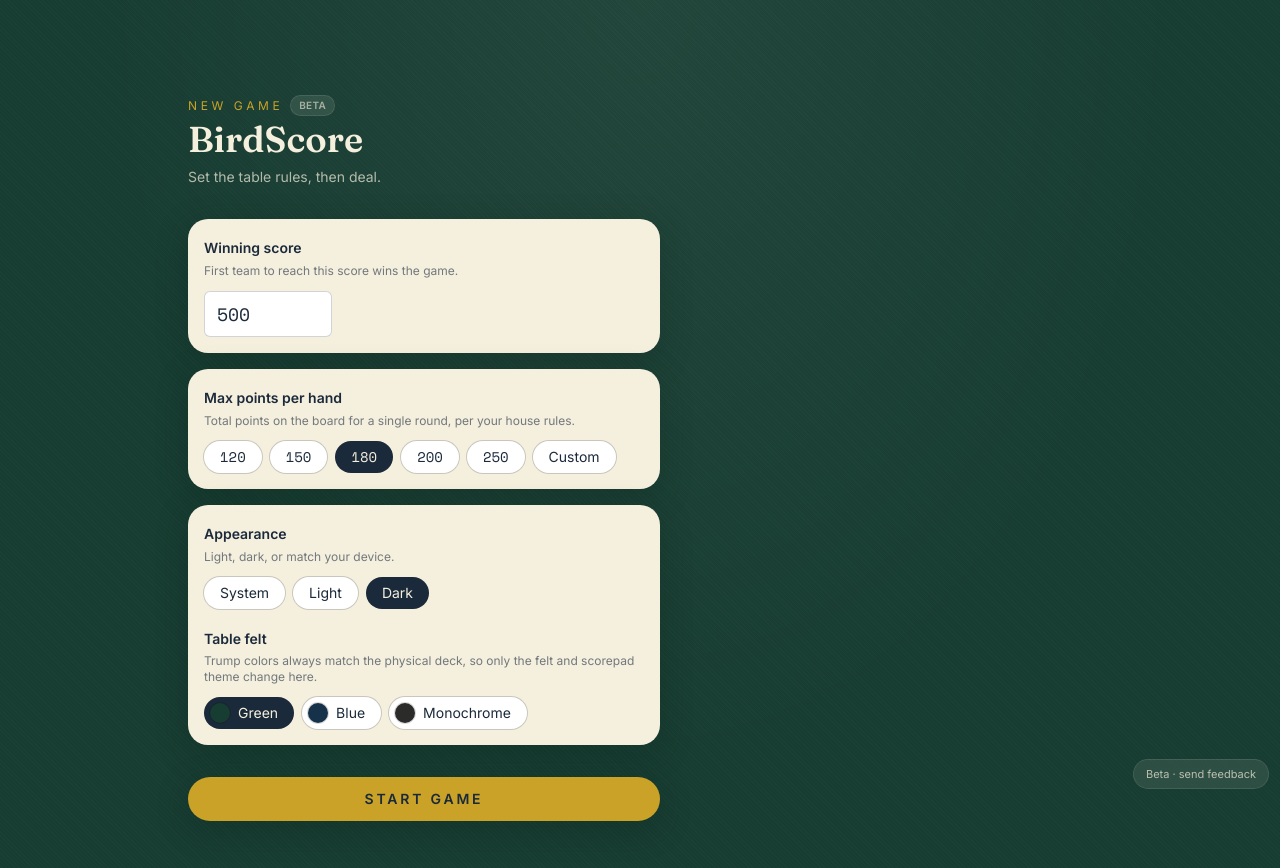
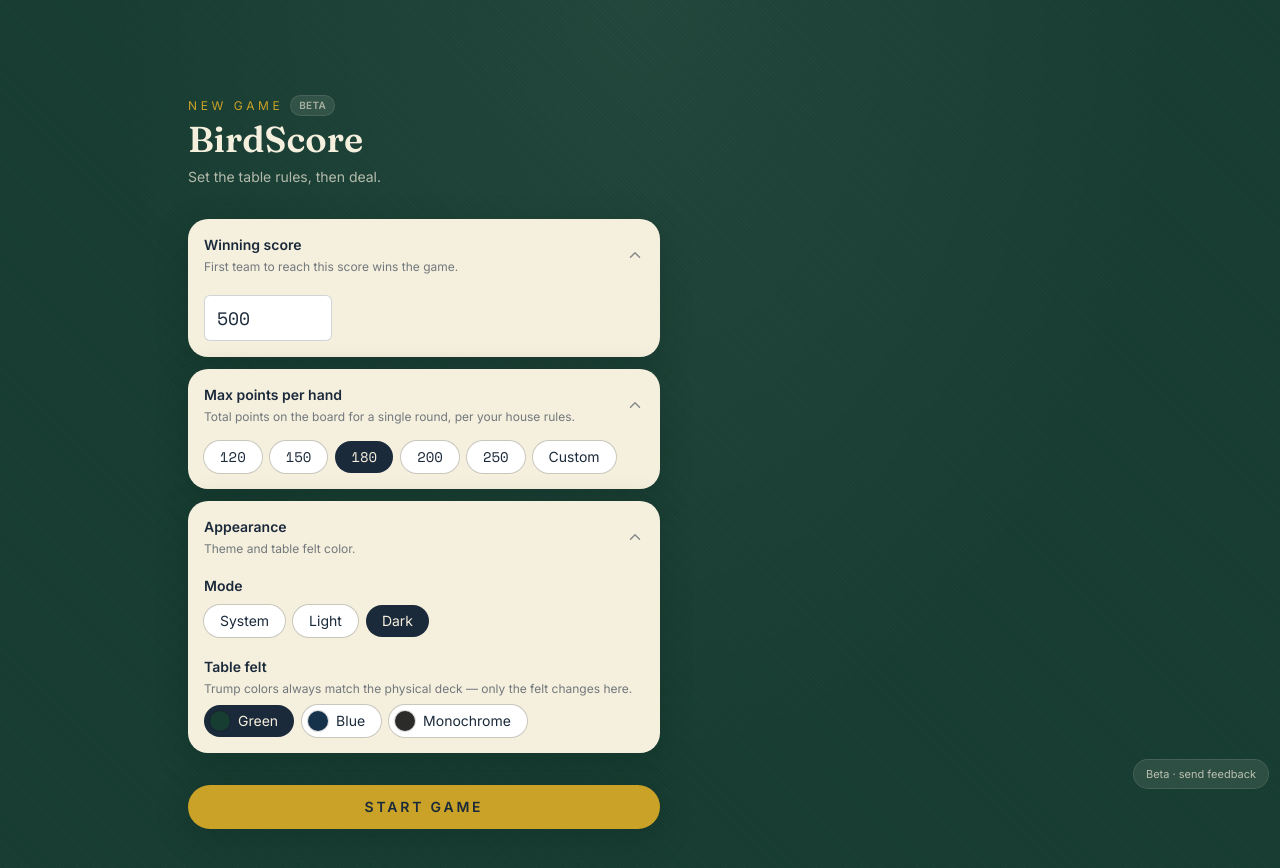
Before and after one commit to SignShopMan/birdscore-web, a Next.js app: page / in a window 1280 px wide. Shown: the top 868 px of the page. Built offline with nearby package versions, Linux system fonts and the light colour scheme.

Commit message:
Beta round 1: bid/trump order, custom points, dealer fix, feedback link

```diff
--- a/app/globals.css
+++ b/app/globals.css
@@ -43,20 +43,20 @@
 }
 
 [data-mode="light"][data-accent="green"] {
-  --felt: 233 241 234;
-  --felt-dark: 211 228 214;
+  --felt: 191 224 199;
+  --felt-dark: 159 205 170;
   --parchment: 27 42 58;
   --felt-texture: 0 0 0;
 }
 [data-mode="light"][data-accent="blue"] {
-  --felt: 231 239 246;
-  --felt-dark: 207 224 238;
+  --felt: 191 217 240;
+  --felt-dark: 156 194 232;
   --parchment: 27 42 58;
   --felt-texture: 0 0 0;
 }
 [data-mode="light"][data-accent="mono"] {
-  --felt: 237 237 234;
-  --felt-dark: 220 220 215;
+  --felt: 217 217 212;
+  --felt-dark: 196 196 190;
   --parchment: 27 42 58;
   --felt-texture: 0 0 0;
 }
--- /dev/null
+++ b/components/CollapsibleCard.tsx
@@ -0,0 +1,65 @@
+"use client";
+
+import { ReactNode, useState } from "react";
+
+function ChevronIcon({ open }: { open: boolean }) {
+  return (
+    <svg
+      width="18"
+      height="18"
+      viewBox="0 0 24 24"
+      fill="none"
+      stroke="currentColor"
+      strokeWidth="2"
+      className={`shrink-0 text-ink/50 transition-transform duration-200 ${open ? "rotate-180" : ""}`}
+    >
+      <path d="M6 9l6 6 6-6" strokeLinecap="round" strokeLinejoin="round" />
+    </svg>
+  );
+}
+
+export function CollapsibleCard({
+  title,
+  subtitle,
+  defaultOpen = true,
+  hasError = false,
+  children,
+}: {
+  title: string;
+  subtitle?: string;
+  defaultOpen?: boolean;
+  /** Shows a small warning dot next to the chevron when true and the card is
+   * collapsed, so a disabled Save/Start button doesn't look unexplained. */
+  hasError?: boolean;
+  children: ReactNode;
+}) {
+  const [open, setOpen] = useState(defaultOpen);
+
+  return (
+    <div className="overflow-hidden rounded-card bg-paper shadow-card">
+      <button
+        type="button"
+        onClick={() => setOpen((o) => !o)}
+        aria-expanded={open}
+        className="flex w-full items-center justify-between gap-3 p-4 text-left"
+      >
+        <span className="min-w-0">
+          <span className="block font-body text-sm font-semibold text-ink">{title}</span>
+          {subtitle && (
+            <span className="mt-1 block font-body text-xs text-ink/60">{subtitle}</span>
+          )}
+        </span>
+        <span className="flex shrink-0 items-center gap-2">
+          {hasError && !open && (
+            <span
+              className="h-2 w-2 rounded-full bg-trump-red"
+              aria-label={`${title} has an issue that needs attention`}
+            />
+          )}
+          <ChevronIcon open={open} />
+        </span>
+      </button>
+      {open && <div className="px-4 pb-4">{children}</div>}
+    </div>
+  );
+}
--- a/components/GameScreen.tsx
+++ b/components/GameScreen.tsx
@@ -78,7 +78,13 @@
           Scoreboard
         </span>
         <span className="font-score tabular-score text-lg font-bold text-parchment">
-          Us {usTotal(rounds)} &middot; Them {themTotal(rounds)}
+          <span className={usTotal(rounds) > themTotal(rounds) ? "text-brass" : undefined}>
+            Us {usTotal(rounds)}
+          </span>
+          {" \u00B7 "}
+          <span className={themTotal(rounds) > usTotal(rounds) ? "text-brass" : undefined}>
+            Them {themTotal(rounds)}
+          </span>
         </span>
       </button>
 
--- a/components/ScoreTotals.tsx
+++ b/components/ScoreTotals.tsx
@@ -7,18 +7,32 @@
     <div className="grid grid-cols-2 gap-3">
       <div
         className={`rounded-card p-4 text-center ${
-          usLeads ? "bg-brass/25 ring-1 ring-brass" : "bg-paper-dim"
+          usLeads ? "bg-brass/25 ring-2 ring-brass" : "bg-paper-dim"
         }`}
       >
-        <div className="font-body text-xs uppercase tracking-[0.2em] text-ink/60">Us</div>
+        <div className="flex items-center justify-center gap-1.5">
+          <span className="font-body text-xs uppercase tracking-[0.2em] text-ink/60">Us</span>
+          {usLeads && (
+            <span className="rounded-full bg-brass px-1.5 py-0.5 font-body text-[9px] font-bold uppercase tracking-wide text-ink">
+              Leading
+            </span>
+          )}
+        </div>
         <div className="font-score tabular-score text-5xl font-bold text-ink">{us}</div>
       </div>
       <div
         className={`rounded-card p-4 text-center ${
-          themLeads ? "bg-brass/25 ring-1 ring-brass" : "bg-paper-dim"
+          themLeads ? "bg-brass/25 ring-2 ring-brass" : "bg-paper-dim"
         }`}
       >
-        <div className="font-body text-xs uppercase tracking-[0.2em] text-ink/60">Them</div>
+        <div className="flex items-center justify-center gap-1.5">
+          <span className="font-body text-xs uppercase tracking-[0.2em] text-ink/60">Them</span>
+          {themLeads && (
+            <span className="rounded-full bg-brass px-1.5 py-0.5 font-body text-[9px] font-bold uppercase tracking-wide text-ink">
+              Leading
+            </span>
+          )}
+        </div>
         <div className="font-score tabular-score text-5xl font-bold text-ink">{them}</div>
       </div>
     </div>
--- a/components/SettingsScreen.tsx
+++ b/components/SettingsScreen.tsx
@@ -9,6 +9,7 @@
 } from "@/lib/rook-engine";
 import { useGameStore } from "@/lib/game-store";
 import { ThemePicker } from "./ThemePicker";
+import { CollapsibleCard } from "./CollapsibleCard";
 
 export function SettingsScreen({
   mode = "new",
@@ -69,34 +70,32 @@
             : "Set the table rules, then deal."}
         </p>
 
-        <div className="mt-8 space-y-4">
-          <div className="rounded-card bg-paper p-4 shadow-card">
-            <label className="font-body text-sm font-semibold text-ink">Winning score</label>
-            <p className="mt-1 font-body text-xs text-ink/60">
-              First team to reach this score wins the game.
-            </p>
+        <div className="mt-8 space-y-3">
+          <CollapsibleCard
+            title="Winning score"
+            subtitle="First team to reach this score wins the game."
+            hasError={!winningScoreValid}
+          >
             <input
               type="text"
               inputMode="numeric"
               value={winningScoreInput}
               onChange={(e) => setWinningScoreInput(e.target.value)}
-              className="mt-3 w-32 rounded-md border border-ink/20 bg-white px-3 py-2 font-score text-lg tabular-score text-ink"
+              className="mt-1 w-32 rounded-md border border-ink/20 bg-white px-3 py-2 font-score text-lg tabular-score text-ink"
             />
             {!winningScoreValid && (
               <p className="mt-1 font-body text-xs text-trump-red">
                 Enter a multiple of 5, at least {maxPoints} (this hand&rsquo;s max) and up to 5000.
               </p>
             )}
-          </div>
+          </CollapsibleCard>
 
-          <div className="rounded-card bg-paper p-4 shadow-card">
-            <label className="font-body text-sm font-semibold text-ink">
-              Max points per hand
-            </label>
-            <p className="mt-1 font-body text-xs text-ink/60">
-              Total points on the board for a single round, per your house rules.
-            </p>
-            <div className="mt-3 flex flex-wrap gap-2">
+          <CollapsibleCard
+            title="Max points per hand"
+            subtitle="Total points on the board for a single round, per your house rules."
+            hasError={customMode && !customValid}
+          >
+            <div className="flex flex-wrap gap-2">
               {MAX_POINTS_OPTIONS.map((v) => (
                 <button
                   key={v}
@@ -143,9 +142,11 @@
                 )}
               </div>
             )}
-          </div>
+          </CollapsibleCard>
 
-          <ThemePicker />
+          <CollapsibleCard title="Appearance" subtitle="Theme and table felt color.">
+            <ThemePicker />
+          </CollapsibleCard>
         </div>
       </div>
 
--- a/components/ThemePicker.tsx
+++ b/components/ThemePicker.tsx
@@ -1,6 +1,6 @@
 "use client";
 
-import { useThemeStore, ThemeAccent, ThemeMode } from "@/lib/theme-store";
+import { useThemeStore, resolveMode, THEME_PALETTE, ThemeAccent, ThemeMode } from "@/lib/theme-store";
 
 const MODE_OPTIONS: { key: ThemeMode; label: string }[] = [
   { key: "system", label: "System" },
@@ -8,23 +8,25 @@
   { key: "dark", label: "Dark" },
 ];
 
-// Preview swatches are hardcoded to each accent's dark-felt shade, independent
-// of whatever theme is currently active — they're previews of the choice, not
-// reflections of the current state.
-const ACCENT_OPTIONS: { key: ThemeAccent; label: string; swatch: string }[] = [
-  { key: "green", label: "Green", swatch: "#173C31" },
-  { key: "blue", label: "Blue", swatch: "#15324A" },
-  { key: "mono", label: "Monochrome", swatch: "#2B2B2A" },
+const ACCENT_OPTIONS: { key: ThemeAccent; label: string }[] = [
+  { key: "green", label: "Green" },
+  { key: "blue", label: "Blue" },
+  { key: "mono", label: "Monochrome" },
 ];
 
+/** No outer card here — SettingsScreen wraps this in a CollapsibleCard titled
+ * "Appearance", so this only renders the interactive content. */
 export function ThemePicker() {
   const { mode, accent, setMode, setAccent } = useThemeStore();
+  // Swatches preview the felt color at whatever mode is actually resolved right
+  // now (system resolves to the OS preference), so the preview never lies about
+  // what picking it will actually look like.
+  const resolved = resolveMode(mode);
 
   return (
-    <div className="rounded-card bg-paper p-4 shadow-card">
-      <label className="font-body text-sm font-semibold text-ink">Appearance</label>
-      <p className="mt-1 font-body text-xs text-ink/60">Light, dark, or match your device.</p>
-      <div className="mt-3 flex flex-wrap gap-2">
+    <div>
+      <label className="font-body text-sm font-semibold text-ink">Mode</label>
+      <div className="mt-2 flex flex-wrap gap-2">
         {MODE_OPTIONS.map(({ key, label }) => (
           <button
             key={key}
@@ -41,11 +43,10 @@
 
       <label className="mt-5 block font-body text-sm font-semibold text-ink">Table felt</label>
       <p className="mt-1 font-body text-xs text-ink/60">
-        Trump colors always match the physical deck, so only the felt and scorepad
-        theme change here.
+        Trump colors always match the physical deck — only the felt changes here.
       </p>
-      <div className="mt-3 flex flex-wrap gap-2">
-        {ACCENT_OPTIONS.map(({ key, label, swatch }) => (
+      <div className="mt-2 flex flex-wrap gap-2">
+        {ACCENT_OPTIONS.map(({ key, label }) => (
           <button
             key={key}
             onClick={() => setAccent(key)}
@@ -56,7 +57,7 @@
           >
             <span
               className="h-5 w-5 shrink-0 rounded-full ring-1 ring-black/15"
-              style={{ backgroundColor: swatch }}
+              style={{ backgroundColor: THEME_PALETTE[resolved][key] }}
               aria-hidden
             />
             {label}
--- a/lib/theme-store.ts
+++ b/lib/theme-store.ts
@@ -5,6 +5,13 @@
 
 export type ThemeMode = "system" | "light" | "dark";
 export type ThemeAccent = "green" | "blue" | "mono";
+
+/** Single source of truth for preview swatches — mirrors app/globals.css exactly
+ * so a UI preview can never silently drift from what the CSS actually renders. */
+export const THEME_PALETTE: Record<"light" | "dark", Record<ThemeAccent, string>> = {
+  dark: { green: "#173C31", blue: "#15324A", mono: "#2B2B2A" },
+  light: { green: "#BFE0C7", blue: "#BFD9F0", mono: "#D9D9D4" },
+};
 
 interface ThemeState {
   mode: ThemeMode;
```
Also changed, not shown: 1 other file (tests, documents, lock files or other folders).
